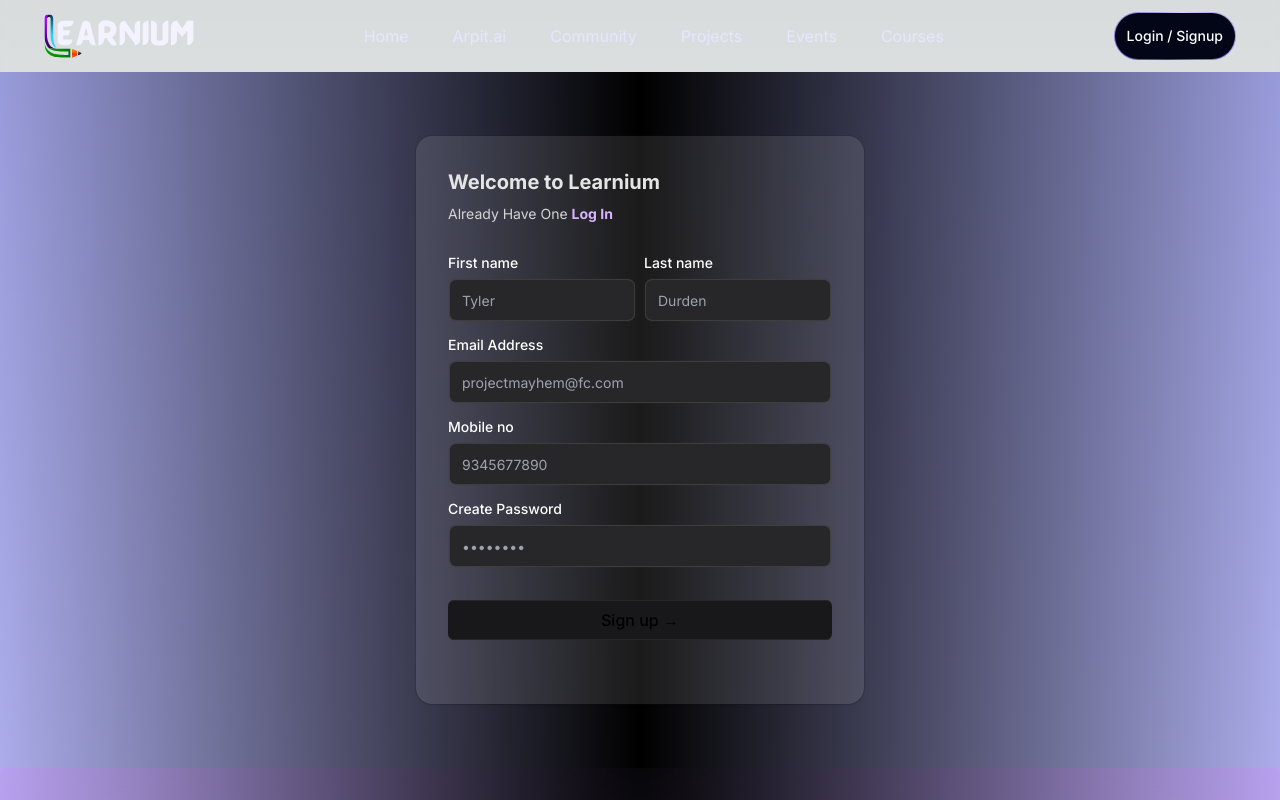
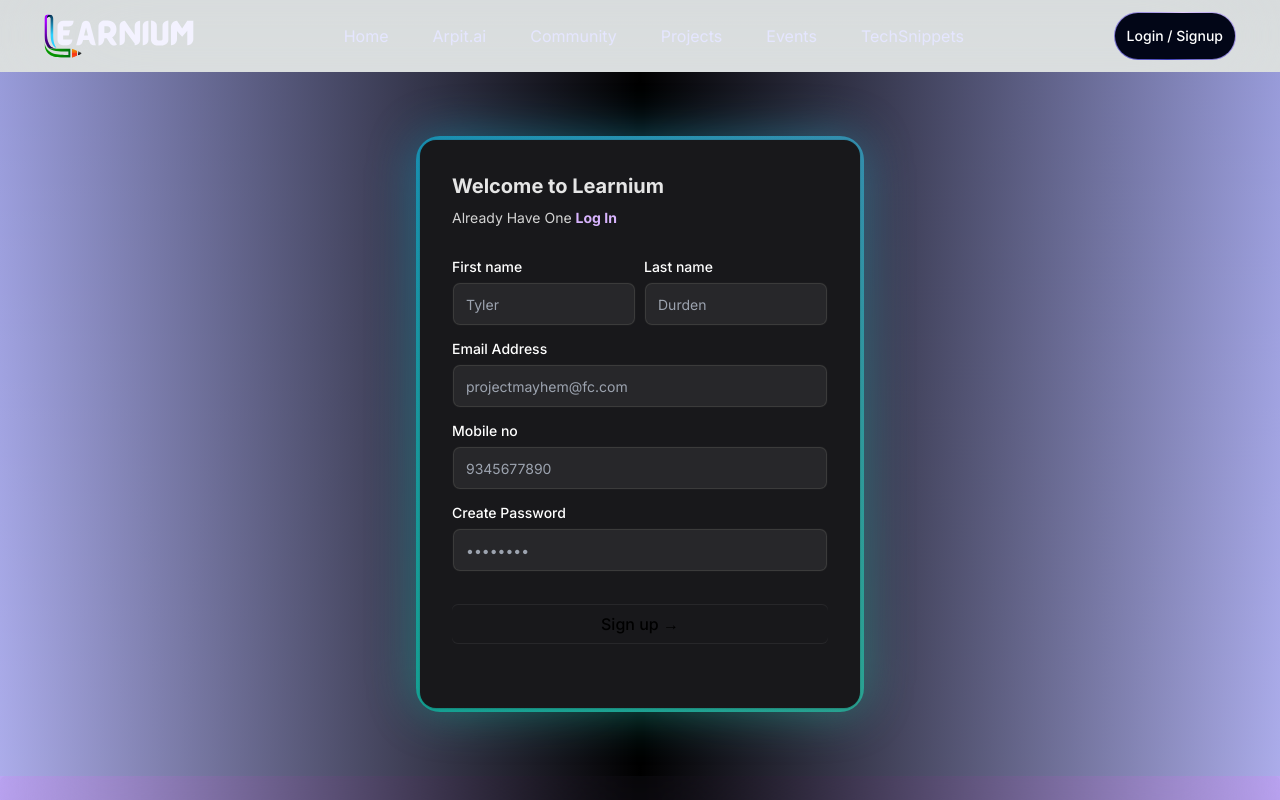
Before and after one commit to prathmchavan/Learnium, a Next.js app in the folder frontend/: page /signup in a window 1280 px wide. Shown: the top 800 px of the page. Built offline with nearby package versions, Linux system fonts and the light colour scheme.

Commit message:
ui update
1) all pages initialization done
2) minor ui update in login and signup form

```diff
--- /dev/null
+++ b/frontend/src/app/(learnings)/projects/page.tsx
@@ -0,0 +1,8 @@
+const Page =()=>{
+    return(
+        <h1>Projects section working</h1>
+    );
+
+}
+
+export default Page;
--- /dev/null
+++ b/frontend/src/app/(learnings)/techsnippets/page.tsx
@@ -0,0 +1,7 @@
+const Page =()=>{
+    return(
+        <h1>TechSnippets page worrking </h1>
+    );
+}
+
+export default Page;
--- /dev/null
+++ b/frontend/src/app/(social)/community/page.tsx
@@ -0,0 +1,7 @@
+const Page =()=>{
+    return(
+        <h1>community page workign</h1>
+    );
+}
+
+export default Page;
--- /dev/null
+++ b/frontend/src/app/(social)/events/page.tsx
@@ -0,0 +1,12 @@
+
+
+
+const Page =()=>{
+    return(
+        <div>
+            <h1>Event page working</h1>
+        </div>
+    );
+}
+
+export default Page;
--- a/frontend/src/app/layout.tsx
+++ b/frontend/src/app/layout.tsx
@@ -2,7 +2,6 @@
 import { Inter } from "next/font/google";
 import "./globals.css";
 import Navbar from "@/components/Global/Navbar";
-import { SparklesCore } from "@/components/ui/sparkels";
 import Footer from "@/components/Global/Footer";
 
 const inter = Inter({ subsets: ["latin"] });
@@ -19,6 +18,9 @@
 }>) {
   return (
     <html lang="en">
+      <head>
+    <link rel="icon" href="/logo/log.svg" />
+  </head>
       <body className={inter.className}>
         <Navbar/>
 
--- a/frontend/src/components/Global/Navbar/index.tsx
+++ b/frontend/src/components/Global/Navbar/index.tsx
@@ -7,9 +7,9 @@
 
 const Navbar = () => {
     return (
-        <div className="bg-white bg-clip-padding backdrop-filter backdrop-blur-sm bg-opacity-5 flex px-11 py-3">
-             <div className="flex justify-start  items-center">
-                    <Image src={'/logo/log.svg'} width={150} height={150} alt="logo"/>
+        <div className="bg-white bg-clip-padding backdrop-filter backdrop-blur-3xl bg-opacity-5 flex px-11 py-3">
+            <div className="flex justify-start  items-center">
+                <Image src={'/logo/log.svg'} width={150} height={150} alt="logo" />
             </div>
             {/* Centered navigation items */}
             <ul className="flex flex-row justify-center items-center  gap-11 flex-grow text-[#E5E6FF]">
@@ -20,24 +20,25 @@
                     <Link href={'/ai'}>Arpit.ai</Link>
                 </li>
                 <li>
-                    <Link href={'/'}>Community</Link>
+                    <Link href={'/community'}>Community</Link>
                 </li>
                 <li>
-                    <Link href={'/'}>Projects</Link>
+                    <Link href={'/projects'}>Projects</Link>
                 </li>
                 <li>
-                    <Link href={'/'}>Events</Link>
+                    <Link href={'/events'}>Events</Link>
                 </li>
                 <li>
-                    <Link href={'/'}>Courses</Link>
+                    <Link href={'/techsnippets'}>TechSnippets</Link>
                 </li>
             </ul>
 
             {/* Button at the end */}
             <div className="flex justify-end  items-center">
-                <TailwindcssButtons name="Login / Signup" link="login"/>
+                <TailwindcssButtons name="Login / Signup" link="login" />
             </div>
         </div>
+
     );
 };
 
--- a/frontend/src/components/LoginForm/Form/index.tsx
+++ b/frontend/src/components/LoginForm/Form/index.tsx
@@ -5,6 +5,8 @@
 import { cn } from "@/lib/utils";
 import { LinkPreview } from "@/components/ui/link-preview";
 import { usePathname } from "next/navigation";
+import { BackgroundGradient } from "@/components/ui/background-gradient";
+import { div } from "three/webgpu";
 
 
 export function Form() {
@@ -22,8 +24,11 @@
 
   return (
     <>
-    {isSignup &&(
-      <div className="max-w-md w-full mx-auto md:rounded-2xl p-4 md:p-8 shadow-input bg-black aspect-video rounded-xl bg-white/10 ring-1 ring-black/5">
+      {isSignup && (
+        <div className="flex justify-center">
+
+        <BackgroundGradient className="rounded-[22px] max-w-md p-4 sm:p-10 bg-zinc-900 w-full md:rounded-2xl md:p-8 shadow-input" containerClassName="max-w-md">
+
             <h2 className="font-bold text-xl text-neutral-200">
               Welcome to Learnium
             </h2>
@@ -73,11 +78,14 @@
                 <BottomGradient />
               </button>
             </form>
+        </BackgroundGradient>
         </div>
       )}
 
-    {isLogin &&(
-      <div className="max-w-md w-full mx-auto md:rounded-2xl p-4 md:p-8 shadow-input bg-black aspect-video rounded-xl bg-white/10 ring-1 ring-black/5">
+      {isLogin && (
+        <div className="flex justify-center">
+
+        <BackgroundGradient className="rounded-[22px] max-w-md p-4 sm:p-10 bg-zinc-900 w-full md:rounded-2xl md:p-8 shadow-input" containerClassName="max-w-md">
           <h2 className="font-bold text-xl text-neutral-200">
             Welcome to Learnium
           </h2>
@@ -115,6 +123,7 @@
               <BottomGradient />
             </button>
           </form>
+        </BackgroundGradient>
         </div>
       )}
     </>
--- /dev/null
+++ b/frontend/src/components/ui/background-gradient.tsx
@@ -0,0 +1,72 @@
+import { cn } from "@/lib/utils";
+import React from "react";
+import { motion } from "framer-motion";
+
+export const BackgroundGradient = ({
+  children,
+  className,
+  containerClassName,
+  animate = true,
+}: {
+  children?: React.ReactNode;
+  className?: string;
+  containerClassName?: string;
+  animate?: boolean;
+}) => {
+  const variants = {
+    initial: {
+      backgroundPosition: "0 50%",
+    },
+    animate: {
+      backgroundPosition: ["0, 50%", "100% 50%", "0 50%"],
+    },
+  };
+  return (
+    <div className={cn("relative p-[4px] group", containerClassName)}>
+      <motion.div
+        variants={animate ? variants : undefined}
+        initial={animate ? "initial" : undefined}
+        animate={animate ? "animate" : undefined}
+        transition={
+          animate
+            ? {
+                duration: 5,
+                repeat: Infinity,
+                repeatType: "reverse",
+              }
+            : undefined
+        }
+        style={{
+          backgroundSize: animate ? "400% 400%" : undefined,
+        }}
+        className={cn(
+          "absolute inset-0 rounded-3xl z-[1] opacity-60 group-hover:opacity-100 blur-xl  transition duration-500 will-change-transform",
+          " bg-[radial-gradient(circle_farthest-side_at_0_100%,#00ccb1,transparent),radial-gradient(circle_farthest-side_at_100%_0,#7b61ff,transparent),radial-gradient(circle_farthest-side_at_100%_100%,#ffc414,transparent),radial-gradient(circle_farthest-side_at_0_0,#1ca0fb,#141316)]"
+        )}
+      />
+      <motion.div
+        variants={animate ? variants : undefined}
+        initial={animate ? "initial" : undefined}
+        animate={animate ? "animate" : undefined}
+        transition={
+          animate
+            ? {
+                duration: 5,
+                repeat: Infinity,
+                repeatType: "reverse",
+              }
+            : undefined
+        }
+        style={{
+          backgroundSize: animate ? "400% 400%" : undefined,
+        }}
+        className={cn(
+          "absolute inset-0 rounded-3xl z-[1] will-change-transform",
+          "bg-[radial-gradient(circle_farthest-side_at_0_100%,#00ccb1,transparent),radial-gradient(circle_farthest-side_at_100%_0,#7b61ff,transparent),radial-gradient(circle_farthest-side_at_100%_100%,#ffc414,transparent),radial-gradient(circle_farthest-side_at_0_0,#1ca0fb,#141316)]"
+        )}
+      />
+
+      <div className={cn("relative z-10", className)}>{children}</div>
+    </div>
+  );
+};
```
Lines whose indentation alone changed are shown as unchanged.
